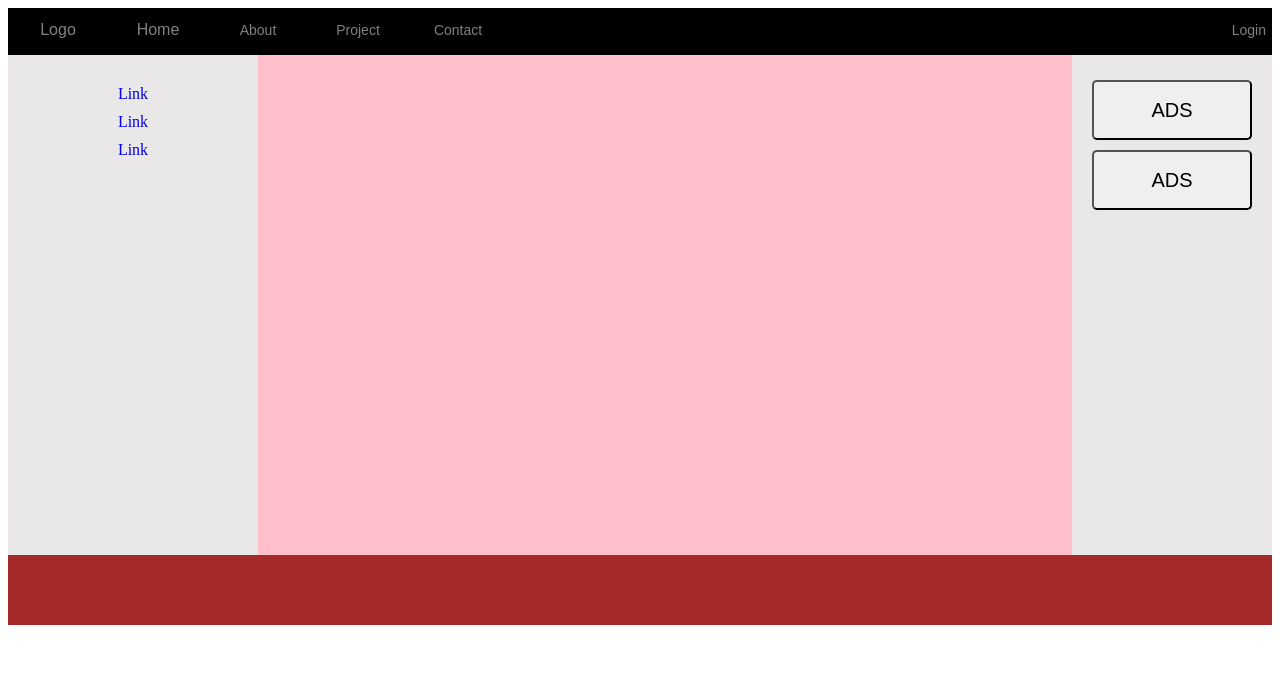
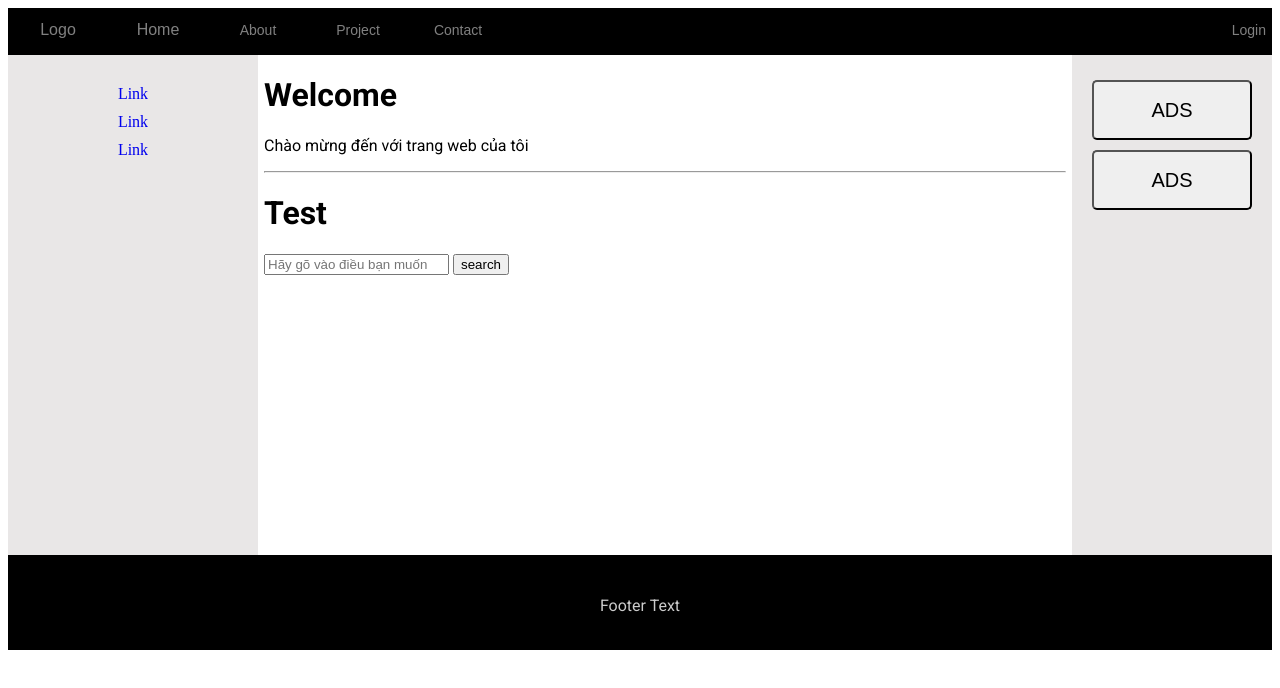
Before and after one commit to yanken97/index, a plain HTML site: page baitap2.html in a window 1280 px wide. Drawn offline with Linux system fonts and the light colour scheme.

Commit message:
cap nhat file

```diff
--- a/baitap2.html
+++ b/baitap2.html
@@ -117,7 +117,6 @@
         .body {
             display: grid;
             grid-template-columns: 250px 1fr 200px;
-            background-color: pink;
             height: 500px;
 
         }
@@ -131,6 +130,11 @@
             text-align: center;
             padding-top:10px;
 
+        }
+        .middle{
+            margin-left:6px;
+            margin-right:6px;
+            font-family: Roboto;
         }
         .right{
             background-color:rgb(233, 231, 231);
@@ -147,7 +151,12 @@
         }
 
         .footer {
-            background-color: brown;
+            background-color: black;
+            color:#ccc;
+            font-family: Roboto;
+            margin-top:0px;
+            padding-top:25px;
+            text-align: center;
             height: 70px;
         }
     </style>
@@ -172,13 +181,26 @@
             <a href="#">Link</a>
             <a href="#">Link</a>
         </div>
-        <div class="middle"></div>
+        <div class="middle">
+            <h1>Welcome</h1>
+            <p>Chào mừng đến với trang web của tôi</p>
+            <hr>
+            <h1>Test</h1>
+            <form>
+                <input type="text" placeholder="Hãy gõ vào điều bạn muốn" name="q">
+                <input type="submit" value="search">
+            </form>
+
+
+        </div>
         <div class="right">
             <div class="r1"><button>ADS</button></div>
             <div class="r1"><button>ADS</button></div>
         </div>
     </div>
-    <div class="footer"></div>
+    <div class="footer">
+        <p>Footer Text</p>
+    </div>
 
 </body>
 
```
Also changed, not shown: baitap3.html (+0 -4 lines).
